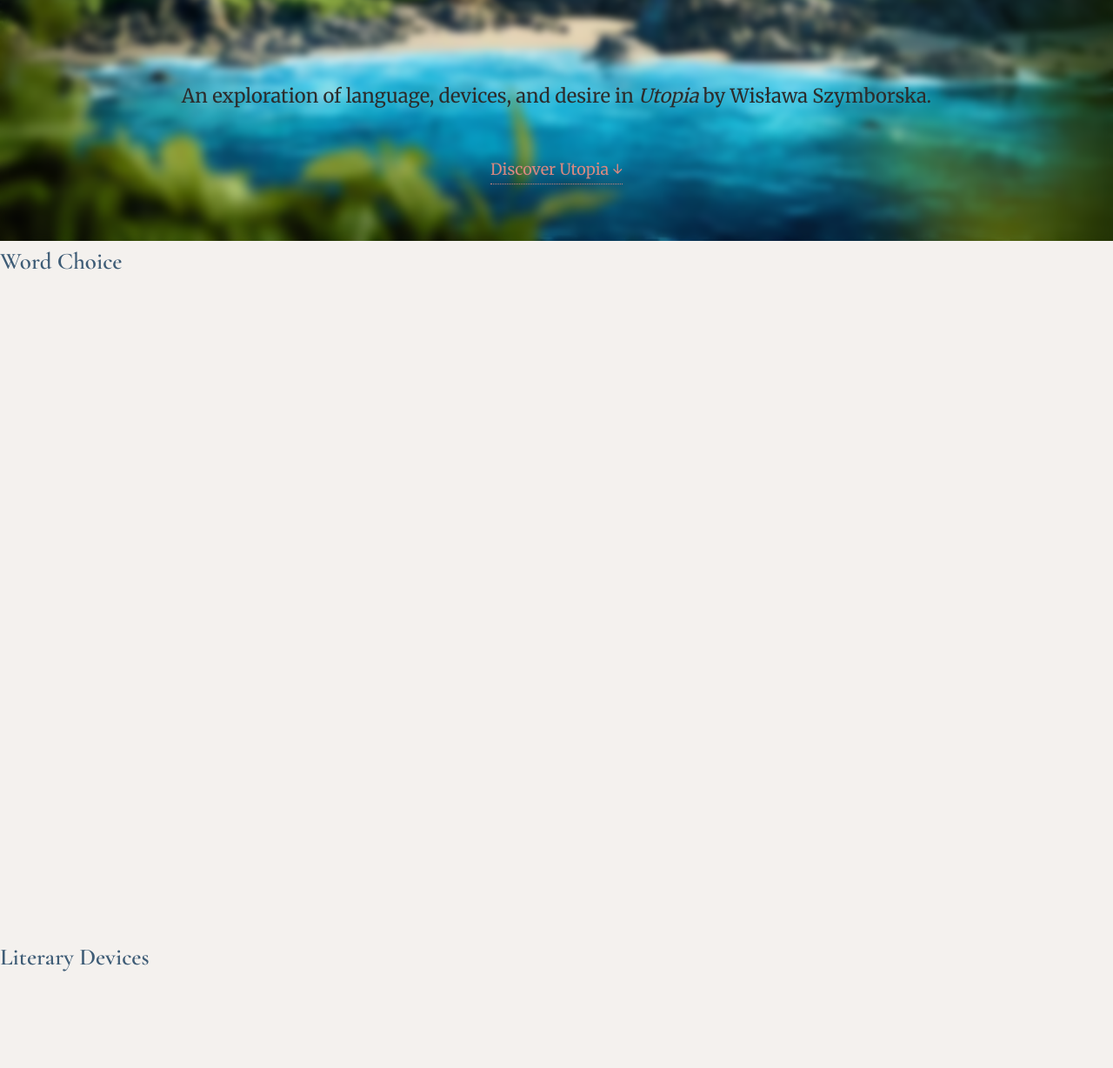
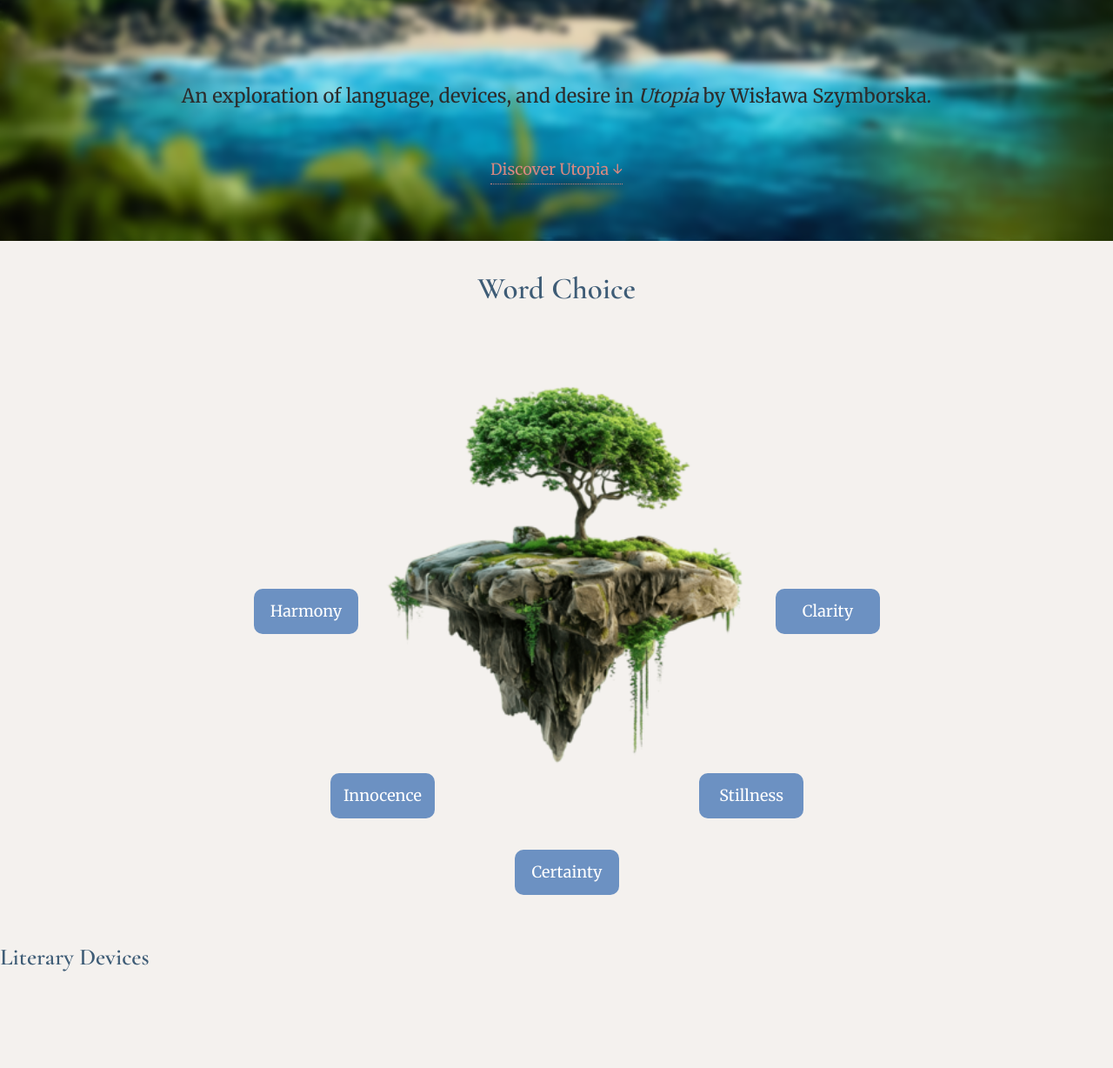
Before and after one commit to AmerikanischerAdler/utopian_poetry_analysis, a Flask app: page / in a window 1280 px wide. Shown: the part 523-1751 px from the top of the page at 87% size. Run offline with Flask 3, Linux system fonts and the light colour scheme.

Commit message:
started building word choice section

```diff
--- a/website/static/script.js
+++ b/website/static/script.js
@@ -46,3 +46,39 @@ document.querySelectorAll('a[href^="#"]').forEach(anchor => {
     }
   });
 });
+
+// Tree Animation
+document.addEventListener('DOMContentLoaded', () => {
+  const cards = document.querySelectorAll('.word-card');
+  const radius = 300;
+  const centerX = 300;
+  const centerY = 0;
+
+  cards.forEach((card, i) => {
+    const angle = Math.PI * (i / (cards.length - 1));
+    const x = centerX + radius * Math.cos(angle);
+    const y = centerY + radius * Math.sin(angle);
+    card.style.left = `${x}px`;
+    card.style.top = `${y}px`;
+  });
+
+  const trigger = document.querySelector('.word-cards-trigger');
+
+  const observer = new IntersectionObserver(entries => {
+    entries.forEach(entry => {
+      if (entry.isIntersecting) {
+        cards.forEach((card, index) => {
+          setTimeout(() => {
+            card.style.opacity = 1;
+            card.style.transform = 'scale(1)';
+          }, index * 200);
+        });
+        observer.unobserve(entry.target);
+      }
+    });
+  }, {
+    threshold: 0.5
+  });
+
+  observer.observe(trigger);
+});
--- a/website/static/style.css
+++ b/website/static/style.css
@@ -131,3 +131,62 @@ blockquote {
     margin-top: 420px;
     font-size: 22px;
 }
+
+/* Word Choice Section */
+
+#word-choice {
+    position: relative;
+    display: flex;
+    align-items: center;
+    justify-content: center;
+    overflow: hidden;
+}
+
+#word-choice h2 {
+    position: absolute;
+    left: 50%;
+    top: 25px;
+    transform: translateX(-50%);
+    font-size: 35px;
+}
+
+.word-choice-container {
+    position: relative;
+    width: 100%;
+    max-width: 1200px;
+    display: flex;
+    align-items: center;
+}
+
+.tree-img {
+    position: absolute;
+    height: auto;
+    width: 500px;
+    left: 50%;
+    top: 50%;
+    transform: translate(-50%, -50%);
+    z-index: 1;
+}
+
+.word-cards {
+    position: absolute;
+    height: 400px;
+    width: 600px;
+    left: 50%;
+    transform: translateX(-58%);
+    pointer-events: none;
+}
+
+.word-card {
+    position: absolute;
+    width: 120px;
+    padding: 10px;
+    color: white;
+    background: var(--accent-main-clr);
+    font-family: var(--font-text);
+    text-align: center;
+    border-radius: 10px;
+    opacity: 0;
+    transform: scale(0.8);
+    transition: all 0.8s ease;
+}
--- a/website/templates/index.html
+++ b/website/templates/index.html
@@ -20,6 +20,18 @@
 
   <section id="word-choice">
     <h2>Word Choice</h2>
+    <div class="word-choice-container">
+      <img src="{{ url_for('static', filename='images/tree.png') }}" class="tree-img" alt="Tree Illustration">
+      <div class="word-cards-trigger">
+        <div class="word-cards">
+          <div class="word-card">Clarity</div>
+          <div class="word-card">Stillness</div>
+          <div class="word-card">Certainty</div>
+          <div class="word-card">Innocence</div>
+          <div class="word-card">Harmony</div>
+        </div>
+      </div>
+    </div>
   </section>
 
   <section id="lit-devs">
```
Also changed, not shown: website/static/images/tree.png (added).
